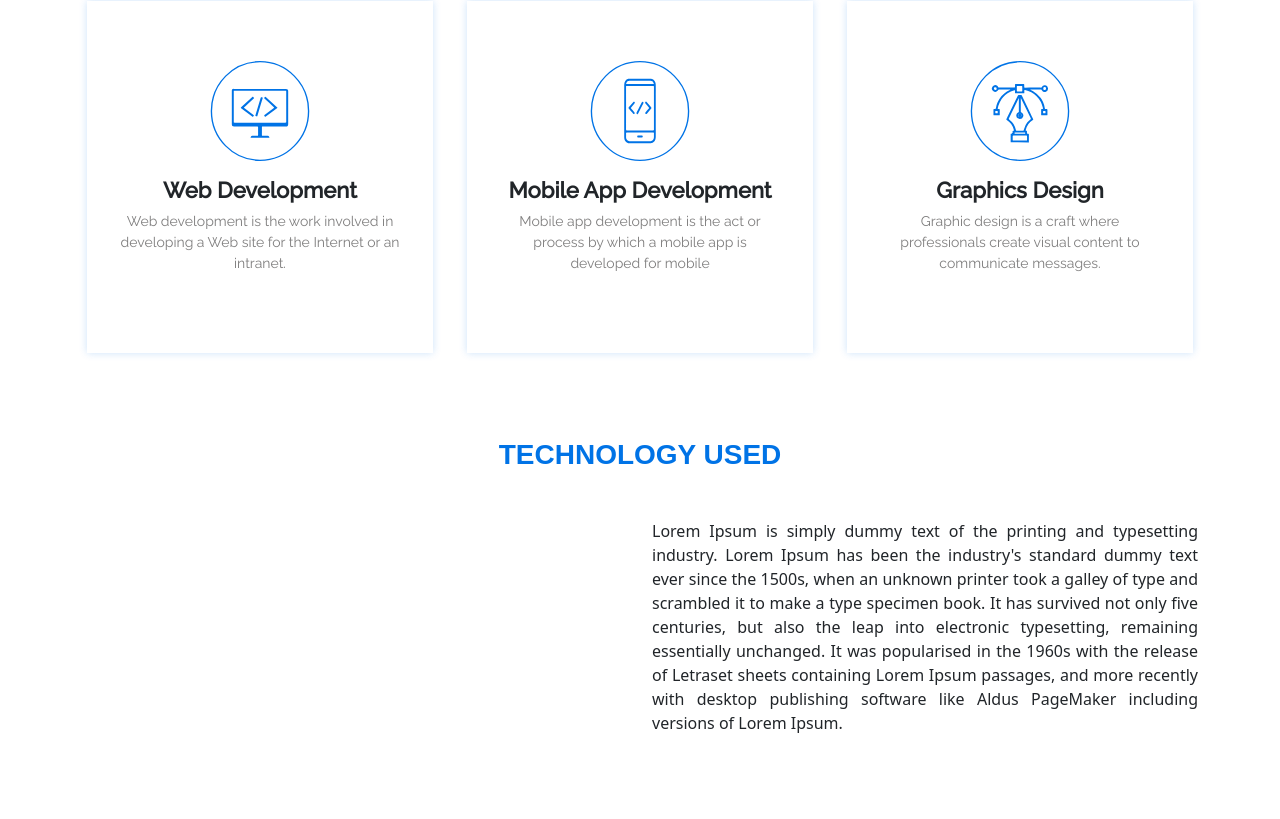
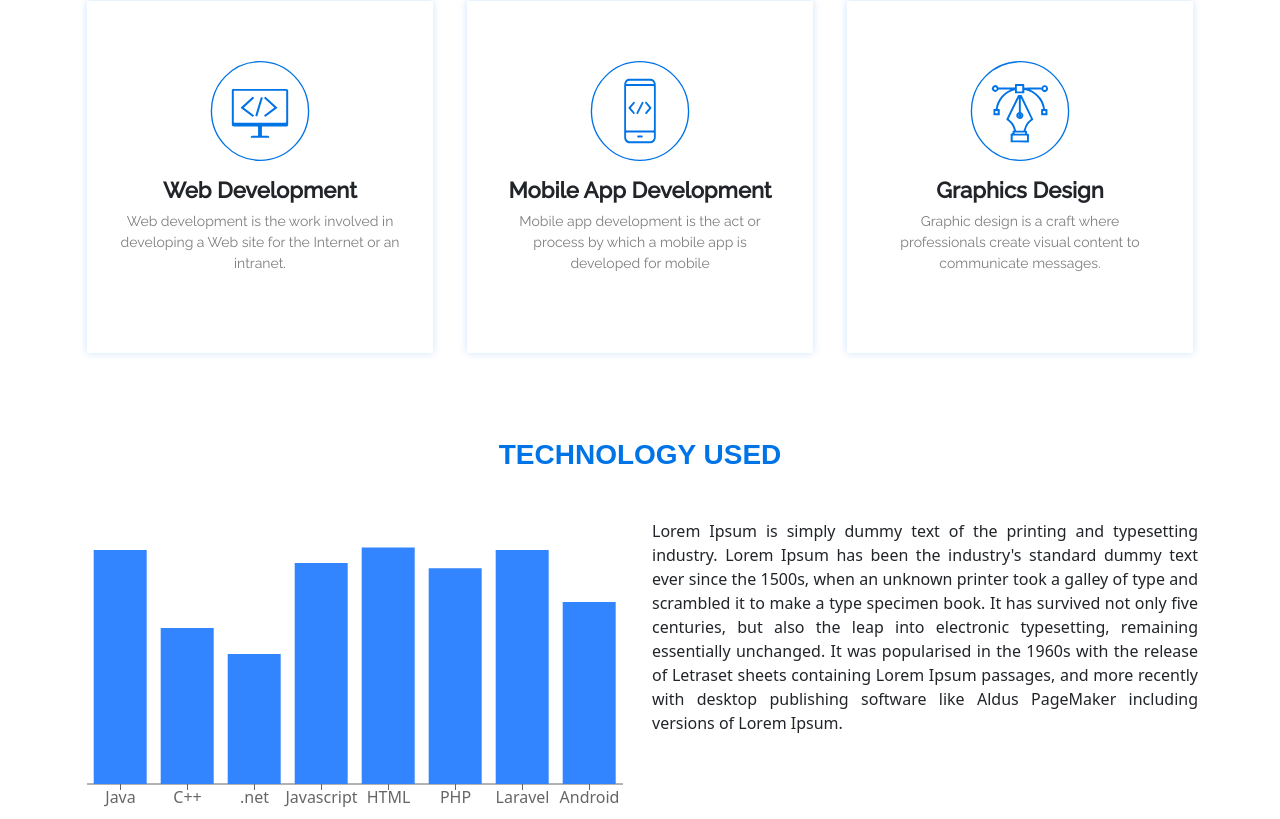
Before and after one commit to Rony002221/Portfolio-website-using-React-JS, a React (Create React App) app: page / in a window 1280 px wide. Shown: the part 666-1485 px from the top of the page. Before the commit the page ends 1417 px from the top, so only its background shows below. Built offline with nearby package versions, Linux system fonts and the light colour scheme.

Commit message:
Complete the Bar Chart

```diff
--- a/package.json
+++ b/package.json
@@ -11,6 +11,7 @@
     "react-bootstrap": "^1.6.0",
     "react-dom": "^17.0.2",
     "react-scripts": "4.0.3",
+    "recharts": "^2.0.9",
     "web-vitals": "^1.1.2"
   },
   "scripts": {
--- a/src/components/analysis/analysis.js
+++ b/src/components/analysis/analysis.js
@@ -1,7 +1,24 @@
 import React, {Component,Fragment} from 'react';
 import {Col, Container, Row} from "react-bootstrap";
+import {Bar, ResponsiveContainer, BarChart, XAxis, Tooltip} from "recharts";
+
 
 class Analysis extends Component {
+    constructor() {
+        super();
+        this.state = {
+            data : [
+                {T : 'Java', V : 90},
+                {T : 'C++', V : 60},
+                {T : '.net', V : 50},
+                {T : 'Javascript', V : 85},
+                {T : 'HTML', V : 91},
+                {T : 'PHP', V : 83},
+                {T : 'Laravel', V : 90},
+                {T : 'Android', V : 70},
+            ]
+        }
+    }
     render() {
         return (
             <Fragment>
@@ -9,8 +26,15 @@ class Analysis extends Component {
 
                     <h1 className="serviceMainTitle">TECHNOLOGY USED</h1>
                     <Row>
-                        <Col lg={6} md={12} sm={12}>
+                        <Col style={{width: '50%', height: '300px'}} lg={6} md={12} sm={12}>
 
+                            <ResponsiveContainer>
+                                <BarChart width={100} height={300} data={this.state.data}>
+                                    <XAxis dataKey="T" />
+                                    <Tooltip/>
+                                    <Bar dataKey="V" fill="#3385FF" />
+                                </BarChart>
+                            </ResponsiveContainer>
 
                         </Col>
                         <Col lg={6} md={12} sm={12}>
```
Also changed, not shown: 1 other file (tests, documents, lock files or other folders).
